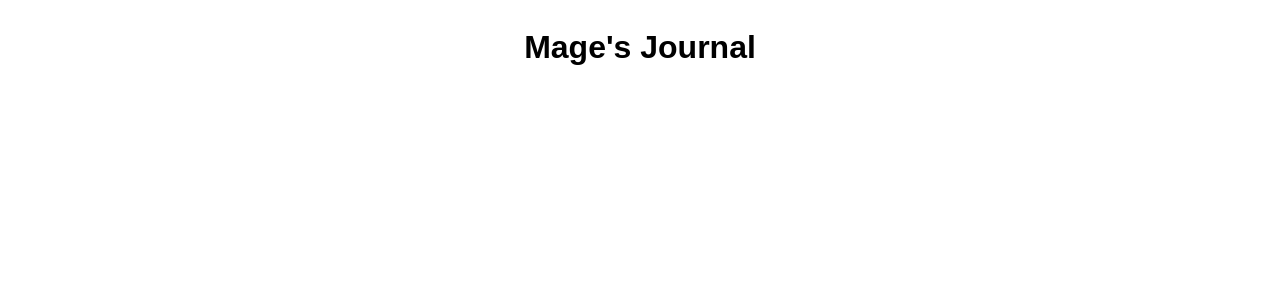
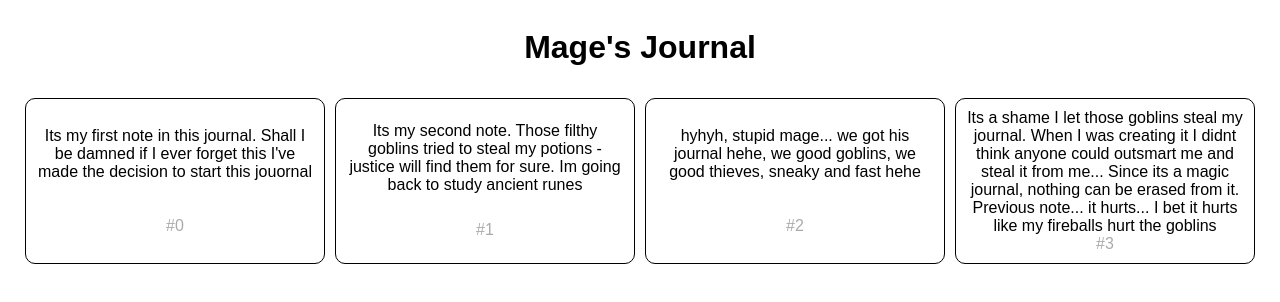
Before and after one commit to gCode2/react-basics, a React (Vite) app: page / in a window 1280 px wide. Shown: the top 302 px of the page. Built offline with nearby package versions, Linux system fonts and the light colour scheme.

Commit message:
feat: add notes render

```diff
--- a/src/App.css
+++ b/src/App.css
@@ -136,3 +136,21 @@
     padding: 5px;
     border-radius:10px;
 }
+.noteCard{
+    border: 1px solid black;
+    border-radius:10px;
+    padding: 10px;
+    width: 300px;
+    box-sizing:border-box;
+    display:flex;
+    flex-direction:column;
+    align-items: center;
+    justify-content: space-around;
+}
+.notesListHolder{
+    display: flex;
+    flex-direction: row;
+    flex-wrap: wrap;
+    gap: 10px;
+    justify-content: space-evenly;
+}
--- a/src/App.tsx
+++ b/src/App.tsx
@@ -7,6 +7,7 @@ import { useState } from 'react'
 import './App.css'
 import NotesList from './components/MagesJournal/NotesList/NotesList'
 import JournalSummary from './components/MagesJournal/JournalSummary/JournalSummary'
+import AddNoteForm from './components/MagesJournal/AddNoteForm/AddNoteForm'
 
 
 function App() {
@@ -28,11 +29,6 @@ function App() {
   }
 ])
   return(
-    // <FirstReminder/>
-    // <SecondReminder/>
-    // <ThirdReminder/>
-    // <FourthReminder/>
-    // <FifthReminder/>
     <>
       <div className="app">
         <div className="">
@@ -41,16 +37,21 @@ function App() {
           </h1>
         </div>
         <div>
-           <NotesList/>
+           <NotesList notes={notes}/>
         </div>
         <div>
-
+          <AddNoteForm/>
         </div>
          <div>
             <JournalSummary/>
          </div>
       </div>
     </>
+    // <FirstReminder/>
+    // <SecondReminder/>
+    // <ThirdReminder/>
+    // <FourthReminder/>
+    // <FifthReminder/>
   )
 }
 
--- a/src/components/MagesJournal/NotesList/Note/Note.tsx
+++ b/src/components/MagesJournal/NotesList/Note/Note.tsx
@@ -1,6 +1,16 @@
-function Note(){
+function Note({note}){
     return (
         <>
+            <div className="noteCard">
+                <div>
+                    {note.content}
+                </div>
+                <div>
+                    <span style={{color:"#aaaaaa"}}>
+                        #{note.id}
+                    </span>
+                </div>
+            </div>
         </>
     )
 }
--- a/src/components/MagesJournal/NotesList/NotesList.tsx
+++ b/src/components/MagesJournal/NotesList/NotesList.tsx
@@ -1,6 +1,14 @@
-function NotesList(){
+import Note from "./Note/Note"
+
+function NotesList({notes}){
+
     return (
         <>
+        <div className="notesListHolder">
+            {notes.map(note=>(
+                <Note key={note.id} note={note}/>
+            ))}
+        </div>
         </>
     )
 }
```
